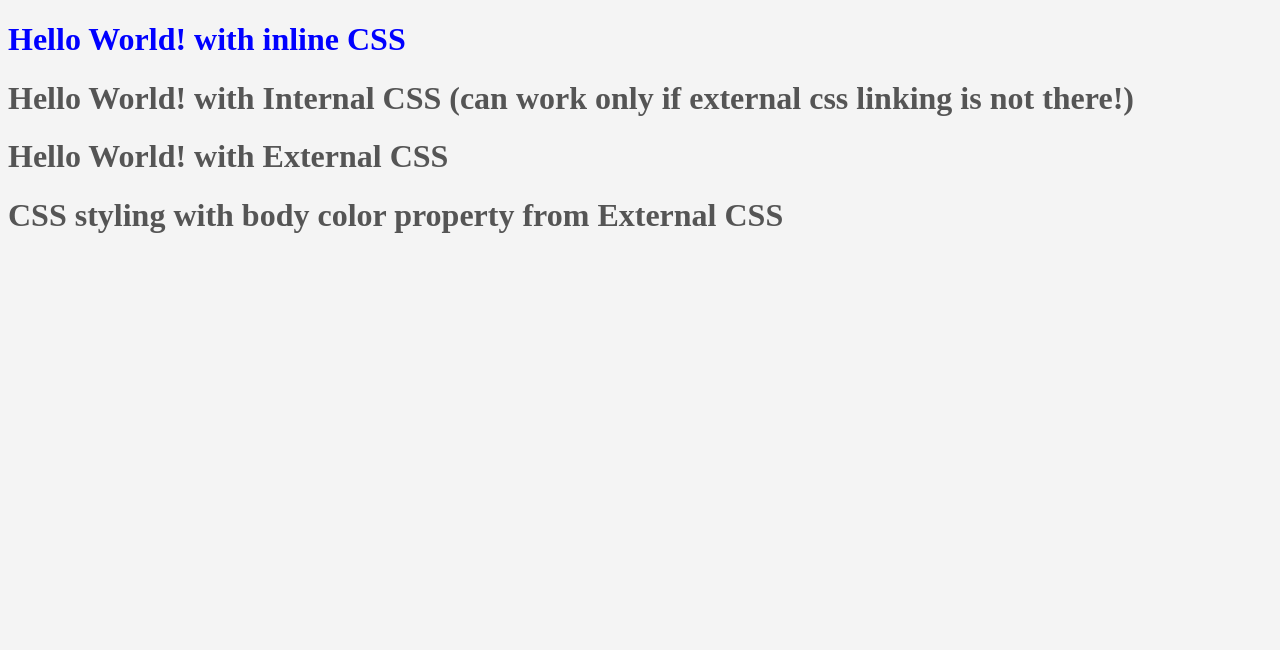
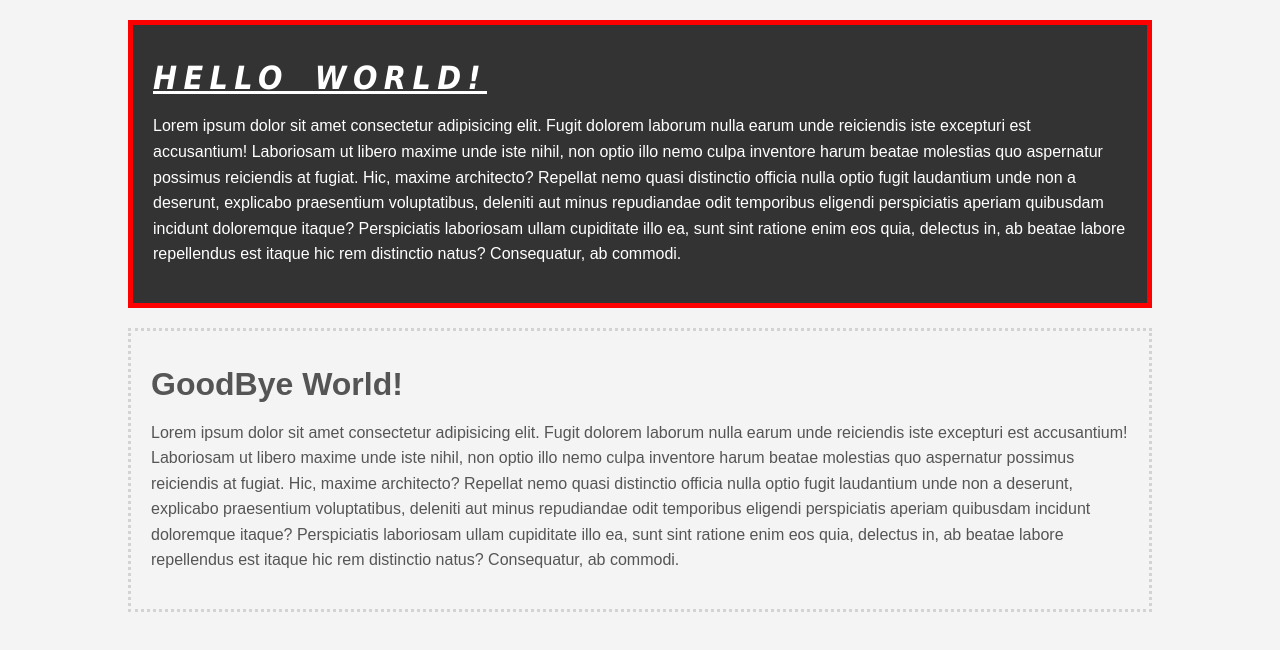
Before and after one commit to FullStack820/css, a plain HTML site: page css-cheatsheet/index.html in a window 1280 px wide. Drawn offline with Linux system fonts and the light colour scheme.

Commit message:
classes, fonts, padding-border-margins

```diff
--- a/css-cheatsheet/css/style.css
+++ b/css-cheatsheet/css/style.css
@@ -1,8 +1,73 @@
 /* h1{
     color: rgb(107, 163, 107);
+} */
+
+/* *{
+    margin: 0;
+    padding: 0;
 } */
 
 body{
     background-color: #f4f4f4;
     color: #555555;
+    /* these are called web safe fonts. You can just use them by specifying there name. */
+    /* there are also speciality fonts, in that case, you need to bring that in like a stylesheet and apply them. */
+    /* font-family: serif; */
+
+    font-family: Arial, Helvetica, sans-serif;
+    font-size: 16px;
+    font-weight: normal;
+    /* same as above */
+    font: normal 16px Arial, Helvetica, sans-serif;
+
+    line-height: 1.6em;
+    margin: 0;
+
 }
+
+.container{
+    width: 80%;
+    /* width: 500px <--> doesn't make it responsive */
+    /* puts even amount of margin on all sides */
+    margin: auto;
+}
+
+.box-1{
+    background-color: #333;
+    color: #fff;
+    border-right: 5px red solid;
+    border-left: 5px red solid;
+    border-top: 5px red solid;
+    border-bottom: 5px red solid;
+
+    /*same as above*/
+    border: 5px blue solid;
+    border-width: 3px;
+
+    border-bottom-width: 10px;
+    border-top-style: dotted;
+
+    border: 5px red solid;
+    padding-top: 20px;
+
+    /* same as above*/
+    padding: 20px;
+
+    margin: 20px 0;
+}
+
+.box-1 h1{
+    font-family: Tahoma;
+    font-weight: 800;
+    font-style: italic;
+    text-decoration: underline;
+    text-transform: uppercase;
+    letter-spacing: 0.2em;
+    word-spacing: 0.3em;
+}
+
+.box-2{
+    border: 3px dotted lightgray;
+    padding: 20px;
+    margin: 20px 0;
+}
--- a/css-cheatsheet/index.html
+++ b/css-cheatsheet/index.html
@@ -13,12 +13,31 @@
     </head>
     <body>
         <!-- Inline CSS (Don't do it!)-->
-        <h1 style="color: blue;">Hello World! with inline CSS</h1>
+        <!-- <h1 style="color: blue;">Hello World! with inline CSS</h1> -->
 
-        <h1>Hello World! with Internal CSS (can work only if external css linking is not there!)</h1>
+        <!-- <h1>Hello World! with Internal CSS (can work only if external css linking is not there!)</h1>
 
-        <h1>Hello World! with External CSS</h1>
+        <h1>Hello World! with External CSS</h1> -->
 
-        <h1>CSS styling with body color property from External CSS</h1>
+        <!-- <h1>CSS styling with body color property from External CSS</h1> -->
+
+        <!-- id attributes are always unique, but class attributes styling is re-usable. -->
+        <!-- in bootstrap, we always use classes and there are no id's -->
+        <div class="container">
+            <div class="box-1">
+                <h1>Hello World!</h1>
+                <p>
+                    Lorem ipsum dolor sit amet consectetur adipisicing elit. Fugit dolorem laborum nulla earum unde reiciendis iste excepturi est accusantium! Laboriosam ut libero maxime unde iste nihil, non optio illo nemo culpa inventore harum beatae molestias quo aspernatur possimus reiciendis at fugiat. Hic, maxime architecto? Repellat nemo quasi distinctio officia nulla optio fugit laudantium unde non a deserunt, explicabo praesentium voluptatibus, deleniti aut minus repudiandae odit temporibus eligendi perspiciatis aperiam quibusdam incidunt doloremque itaque? Perspiciatis laboriosam ullam cupiditate illo ea, sunt sint ratione enim eos quia, delectus in, ab beatae labore repellendus est itaque hic rem distinctio natus? Consequatur, ab commodi.
+                </p>
+            </div>
+
+            <div class="box-2">
+                <h1>GoodBye World!</h1>
+                <p>
+                    Lorem ipsum dolor sit amet consectetur adipisicing elit. Fugit dolorem laborum nulla earum unde reiciendis iste excepturi est accusantium! Laboriosam ut libero maxime unde iste nihil, non optio illo nemo culpa inventore harum beatae molestias quo aspernatur possimus reiciendis at fugiat. Hic, maxime architecto? Repellat nemo quasi distinctio officia nulla optio fugit laudantium unde non a deserunt, explicabo praesentium voluptatibus, deleniti aut minus repudiandae odit temporibus eligendi perspiciatis aperiam quibusdam incidunt doloremque itaque? Perspiciatis laboriosam ullam cupiditate illo ea, sunt sint ratione enim eos quia, delectus in, ab beatae labore repellendus est itaque hic rem distinctio natus? Consequatur, ab commodi.
+                </p>
+            </div>
+        </div>
+
     </body>
 </html>
```
Also changed, not shown: 1 other file.
